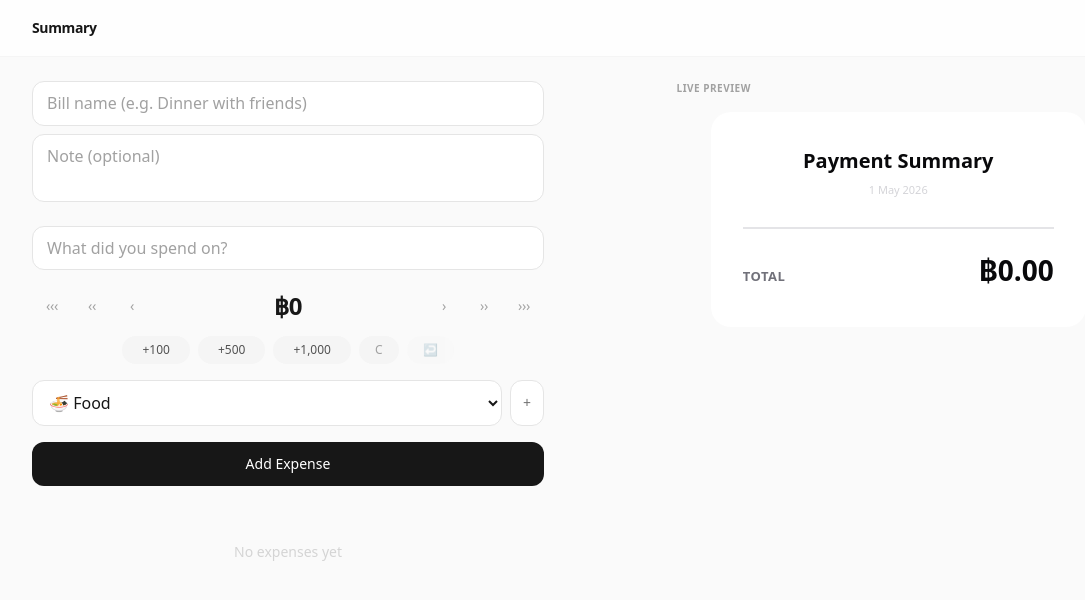
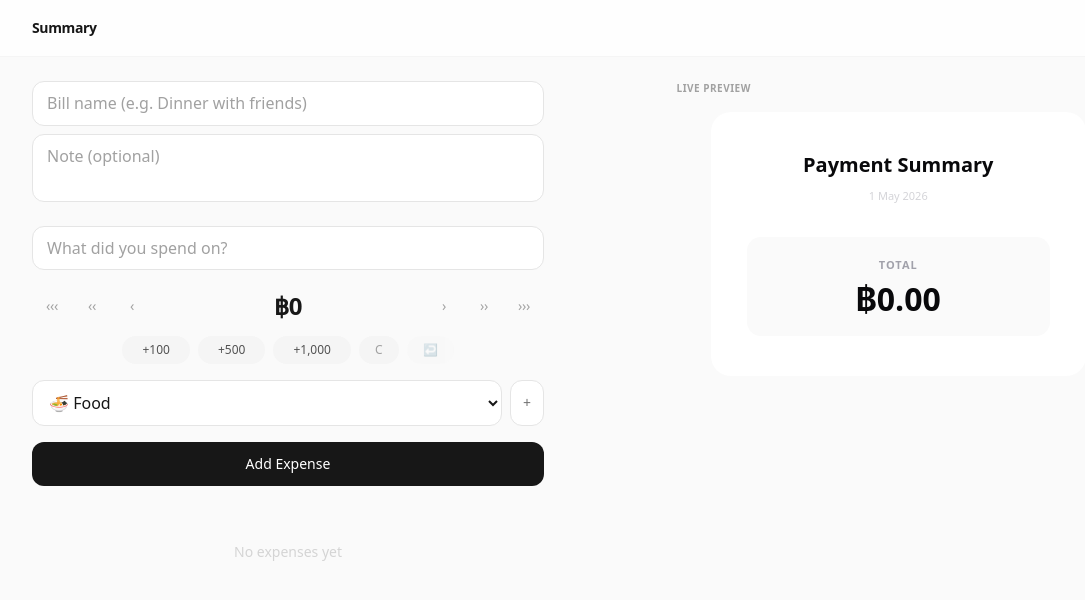
Before and after one commit to superChai76/expense-summary, a Next.js app: page / in a window 1280 px wide. Shown: the top 600 px of the page, without its empty margins (64-1149 px from the left). Built offline with nearby package versions, Linux system fonts and the light colour scheme.

Commit message:
Refine preview card: emphasize total with highlighted box, remove dividers, improve spacing

```diff
--- a/src/components/PreviewCard.tsx
+++ b/src/components/PreviewCard.tsx
@@ -80,7 +80,7 @@ const CardContent = ({
       style={{
         background: "#ffffff",
         borderRadius: 20,
-        padding: "36px 32px",
+        padding: "40px 36px",
         fontFamily: "system-ui, -apple-system, sans-serif",
         color: "#18181b",
         width: "100%",
@@ -89,7 +89,7 @@ const CardContent = ({
       }}
     >
       {/* Header */}
-      <div style={{ textAlign: "center", marginBottom: 28 }}>
+      <div style={{ textAlign: "center", marginBottom: 32 }}>
         <div
           style={{
             fontSize: 20,
@@ -106,7 +106,7 @@ const CardContent = ({
             style={{
               fontSize: 13,
               color: "#a1a1aa",
-              marginTop: 8,
+              marginTop: 10,
               lineHeight: 1.6,
             }}
           >
@@ -117,7 +117,7 @@ const CardContent = ({
           style={{
             fontSize: 11,
             color: "#d4d4d8",
-            marginTop: 8,
+            marginTop: 10,
           }}
         >
           {new Date().toLocaleDateString("en-GB", {
@@ -130,13 +130,7 @@ const CardContent = ({
 
       {/* Items */}
       {items.length > 0 && (
-        <div
-          style={{
-            borderTop: "1px solid #f4f4f5",
-            paddingTop: 16,
-            paddingBottom: 4,
-          }}
-        >
+        <div style={{ marginBottom: 4 }}>
           {items.map((item) => {
             const cat = getCategoryDisplay(item.category, categories);
             return (
@@ -146,7 +140,7 @@ const CardContent = ({
                   display: "flex",
                   alignItems: "center",
                   justifyContent: "space-between",
-                  padding: "8px 0",
+                  padding: "10px 0",
                 }}
               >
                 <div
@@ -192,13 +186,7 @@ const CardContent = ({
 
       {/* Category Summary */}
       {categoryEntries.length > 1 && (
-        <div
-          style={{
-            borderTop: "1px solid #f4f4f5",
-            paddingTop: 14,
-            paddingBottom: 4,
-          }}
-        >
+        <div style={{ paddingTop: 8, paddingBottom: 4 }}>
           <div
             style={{
               fontSize: 9,
@@ -248,40 +236,36 @@ const CardContent = ({
       {/* Total */}
       <div
         style={{
-          borderTop: "2px solid #e4e4e7",
-          marginTop: 4,
-          paddingTop: 20,
+          marginTop: 20,
+          padding: "20px 24px",
+          background: "#fafafa",
+          borderRadius: 14,
+          textAlign: "center",
         }}
       >
         <div
           style={{
-            display: "flex",
-            alignItems: "baseline",
-            justifyContent: "space-between",
-          }}
-        >
-          <span
-            style={{
-              fontSize: 13,
+            fontSize: 11,
             fontWeight: 600,
-              color: "#71717a",
+            color: "#a1a1aa",
             textTransform: "uppercase",
-              letterSpacing: 0.5,
+            letterSpacing: 1,
+            marginBottom: 8,
           }}
         >
           Total
-          </span>
-          <span
+        </div>
+        <div
           style={{
-              fontSize: 28,
+            fontSize: 32,
             fontWeight: 700,
             color: "#09090b",
             letterSpacing: -0.02,
             fontVariantNumeric: "tabular-nums",
+            lineHeight: 1.1,
           }}
         >
           ฿{fmt(total)}
-          </span>
         </div>
       </div>
 
@@ -289,9 +273,7 @@ const CardContent = ({
       {hasQrSection && (
         <div
           style={{
-            borderTop: "1px solid #f4f4f5",
-            marginTop: 24,
-            paddingTop: 24,
+            marginTop: 28,
             textAlign: "center",
           }}
         >
@@ -320,8 +302,8 @@ const CardContent = ({
               alignItems: "center",
               justifyContent: "center",
               padding: 16,
-              border: "1px solid #f4f4f5",
-              borderRadius: 12,
+              border: "1px solid #f0f0f0",
+              borderRadius: 14,
               background: "#fafafa",
             }}
           >
```
Lines whose indentation alone changed are shown as unchanged.
